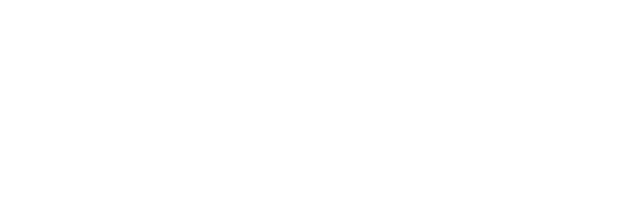
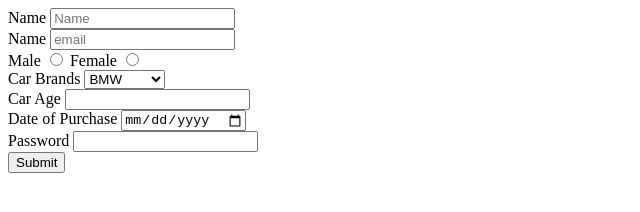
Before and after one commit to acciojob/car-insurance-form-Ajay-Chaudhari01001, a website: page main.html in a window 1280 px wide. Shown: the whole page, without its empty margins (0-640 px from the left). Drawn offline with Linux system fonts and the light colour scheme.

Commit message:
created a submission

```diff
--- a/main.html
+++ b/main.html
@@ -8,6 +8,38 @@
 
 <body>
 	<!-- the entire body must be written by student -->
+
+	<form method="post">
+
+		<label for="name">Name</label>
+		<input type="text" id="name" name="name" placeholder="Name" required><br>
+
+		<label for="email">Name</label>
+		<input type="email" id="email" name="email" placeholder="email" required><br>
+
+		<label for="gender">Male</label>
+		<input type="radio" id="male" name="gender" required>
+		<label for="gender">Female</label>
+		<input type="radio" id="female" name="gender" required><br>
+
+		<label for="laptop">Car Brands</label>
+		<select id="cars" name="laptop">
+			<option value="bmw">BMW</option>
+			<option value="audi">Audi</option>
+			<option value="mercedez">Mercedez</option>
+		</select><br>
+
+		<label for="age">Car Age</label>
+		<input type="number" id="age" name="age" required><br>
+
+		<label for="date">Date of Purchase</label>
+		<input type="date" id="date" name="date" placeholder="Name" required><br>
+
+		<label for="pass">Password</label>
+		<input type="password" id="password" name="pass" required><br>
+
+		<input type="submit" value="Submit">
+	</form>
     <script type="text/javascript" src="./script.js">
 </script>
 
```
